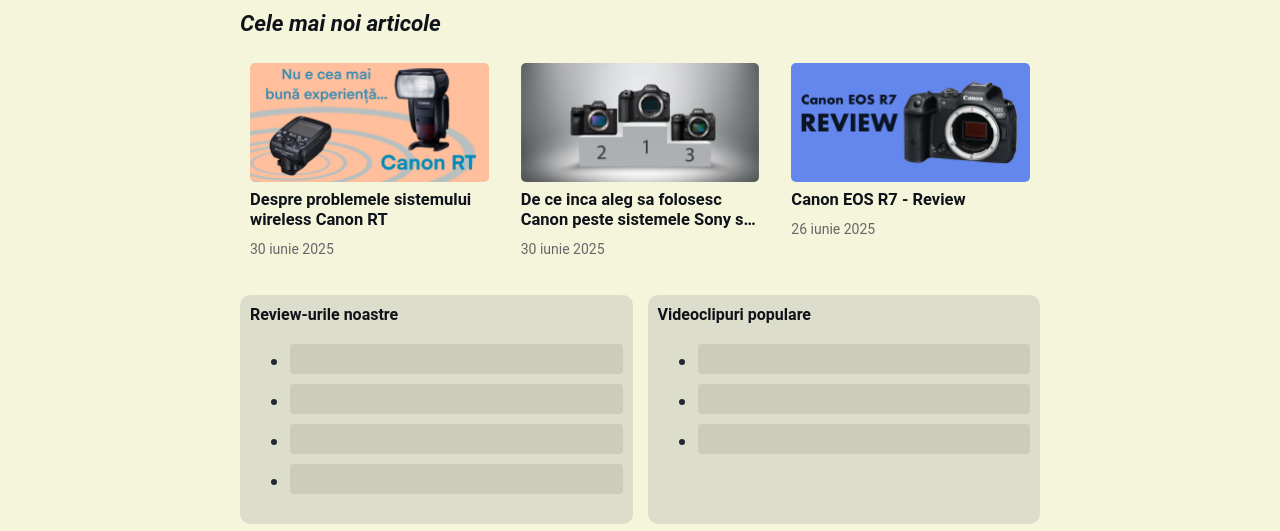
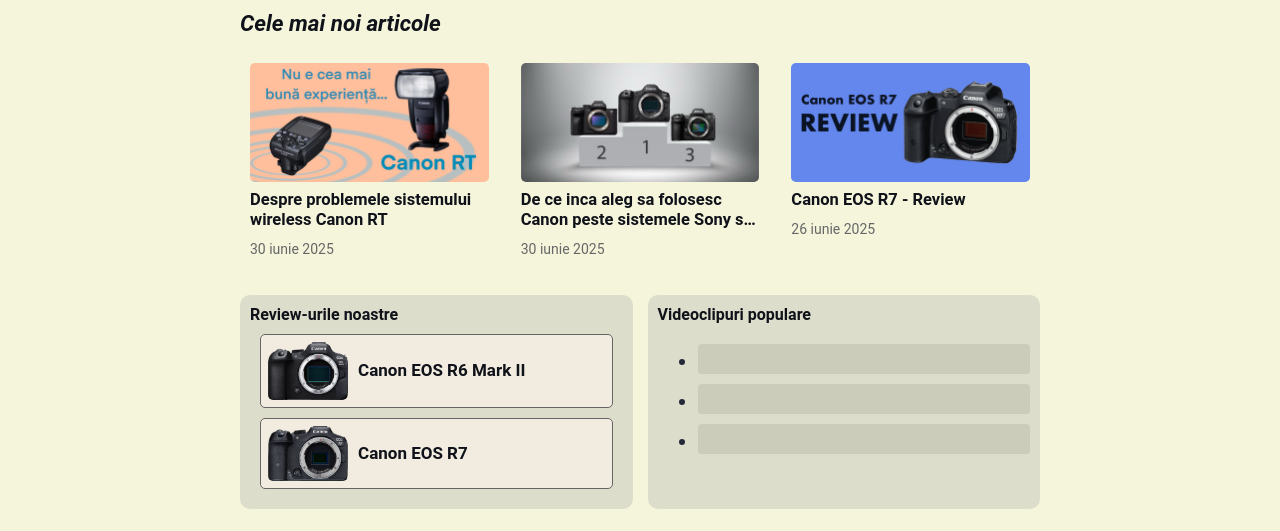
Before and after one commit to Tele256/fotograma-website, an Astro site: page / in a window 1280 px wide. Shown: the part 98-629 px from the top of the page. Built offline with nearby package versions, Linux system fonts and the light colour scheme; Astro itself is replaced by a stand-in of ours.

Commit message:
Added review panel functionality, added tag filtering with dedicated page

```diff
--- a/src/content.config.ts
+++ b/src/content.config.ts
@@ -15,6 +15,8 @@
 		author: z.string().optional(),
 		tags: z.array(z.string()).optional(),
 		showFooter: z.boolean().default(true).optional(),
+		reviewTitle: z.string().optional(),
+		reviewImage: image().optional(),
 	}),
 });
 
--- a/src/content/blog/probleme-canon-rf.md
+++ b/src/content/blog/probleme-canon-rf.md
@@ -4,7 +4,9 @@
 pubDate: 'Jun 30 2025'
 author: 'Voicu Andrei'
 heroImage: '../../assets/canon-rt.PNG'
-tags: ["canon","echipament"]
+tags: ["canon","echipament","review"]
+reviewTitle: 'Canon EOS R6 Mark II'
+reviewImage: '../../assets/r6m2.png'
 ---
 
 Here is a sample of some basic Markdown syntax that can be used when writing Markdown content in Astro.
--- a/src/content/blog/review-canon-r7.md
+++ b/src/content/blog/review-canon-r7.md
@@ -6,6 +6,8 @@
 author: 'Voicu Andrei'
 heroImage: '../../assets/r7-review.png'
 tags: ["review", "canon"]
+reviewTitle: 'Canon EOS R7'
+reviewImage: '../../assets/r7.png'
 ---
 
 Canon a lansat cea mai avansata camera foto mirrorless cu senzor crop, anume **EOS R7**, in vara anului 2022. Practic, acum 3 ani si 3 zile. A trecut ceva timp de atunci insa camera a ramas la fel de performanta ca in *day one*. Hai sa vedem impreuna ce poate sa faca acest *flagship* al lui Canon.
--- a/src/pages/index.astro
+++ b/src/pages/index.astro
@@ -14,6 +14,11 @@
   .slice(0, 3); // get only the latest 3
 
 const base = import.meta.env.BASE_URL;
+
+const reviewPosts = posts
+  .filter(post => post.data.tags?.includes('review'))
+  .sort((a, b) => new Date(b.data.pubDate).getTime() - new Date(a.data.pubDate).getTime())
+  .slice(0, 5);
 ---
 
 <!DOCTYPE html>
@@ -54,12 +59,18 @@
       <section class="reviews-videos">
         <div class="reviews">
           <h3>Review-urile noastre</h3>
-          <ul>
-            <li></li>
-            <li></li>
-            <li></li>
-            <li></li>
-          </ul>
+          <div class="review-grid">
+            {reviewPosts.map(post => (
+              <a href={`${base}/blog/${post.id}`} class="review-link">
+              <article class="review-card">
+                {post.data.reviewImage && (
+                  <Image width={480} height={120} src={post.data.reviewImage} alt="" />
+                )}
+                <h3>{post.data.reviewTitle}</h3>
+              </article>
+              </a>
+            ))}
+          </div>
         </div>
         <div class="videos">
           <h3>Videoclipuri populare</h3>
--- /dev/null
+++ b/src/pages/tags/[tag].astro
@@ -0,0 +1,51 @@
+---
+import { getCollection } from 'astro:content';
+import Header from '../../components/Header.astro';
+import '../../styles/global.css';
+
+export async function getStaticPaths() {
+	const posts = await getCollection('blog');
+
+	// Collect all unique tags
+	const tags = new Set();
+	posts.forEach(post => {
+		post.data.tags?.forEach(tag => tags.add(tag.toLowerCase()));
+	});
+
+	return Array.from(tags).map(tag => ({
+		params: { tag },
+		props: { tag },
+	}));
+}
+
+const { tag } = Astro.props;
+const allPosts = await getCollection('blog');
+const taggedPosts = allPosts.filter(post =>
+	post.data.tags?.map((t: unknown) => String(t).toLowerCase()).includes(String(tag))
+);
+---
+<style>
+.centerer {
+	display: flex;
+	flex-direction: column;
+	align-items: center;
+	justify-content: center;
+	max-width: 800px;
+	margin: 0 auto;
+	padding: 0px;
+}
+</style>
+
+<Header />
+<div class="centerer">
+	<h2>Articole cu tagul "{tag}"</h2>
+	<ul>
+		{taggedPosts.map(post => (
+			<li>
+				<a href={`/blog/${post.id}`}>
+					{post.data.title}
+				</a>
+			</li>
+		))}
+	</ul>
+</div>
--- a/src/styles/global.css
+++ b/src/styles/global.css
@@ -318,6 +318,13 @@
 	font-size: 0.8em;
 }
 
+.tag:hover{
+	color: white;
+	background-color: #1c8425;
+	text-decoration: underline;
+
+}
+
 ul li:first-child .tag-container {
 	justify-content: center;
 }
@@ -325,3 +332,33 @@
 ul li:first-child .tag {
 	font-size: 1em;
 }
+
+.review-card{
+	background-color: #f2ebe0;
+	border-color: #666;
+	border-width: 1px;
+	border-style: solid;
+	border-radius: 5px;
+	display: flex;
+	flex-direction: row;
+	align-items: center;
+	margin: 0.5em;
+	padding: 0.35em;
+}
+.review-card img{
+	width: 80px;
+	height: auto;
+	object-fit: cover;
+	border-radius: 5px;
+	margin-right: 0.5em;
+}
+
+.review-card h3 {
+	font-size: 0.85em;
+	margin: 0;
+}
+
+.review-link {
+	text-decoration: none;
+	color: black
+}
```
Also changed, not shown: src/assets/r6m2.png (added), src/assets/r7.png (added).
